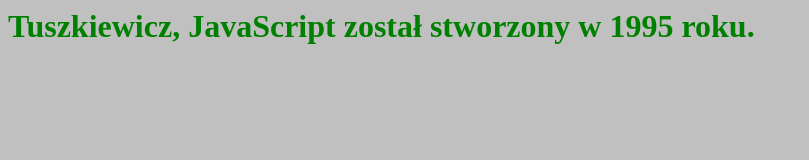
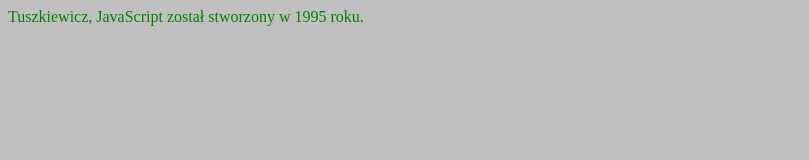
Before and after one commit to Murdock0099/css-tuszkiewicz, a plain HTML site: page tusz_z5_4.html in a window 1280 px wide. Shown: the whole page, without its empty margins (0-809 px from the left). Drawn offline with Linux system fonts and the light colour scheme.

Commit message:
Update tusz_z5_4.html

```diff
--- a/tusz_z5_4.html
+++ b/tusz_z5_4.html
@@ -6,6 +6,6 @@
         <!--Tuszkiewicz 23.02.2024-->
     </head>
     <body bgcolor="silver">
-        <h1 style="color: green;font-size: 59 px;"> Tuszkiewicz, JavaScript został stworzony w 1995 roku.</h1>
+        <p style="color: green;font-size: 59 px;"> Tuszkiewicz, JavaScript został stworzony w 1995 roku.</p>
     </body>
 </html>
```
